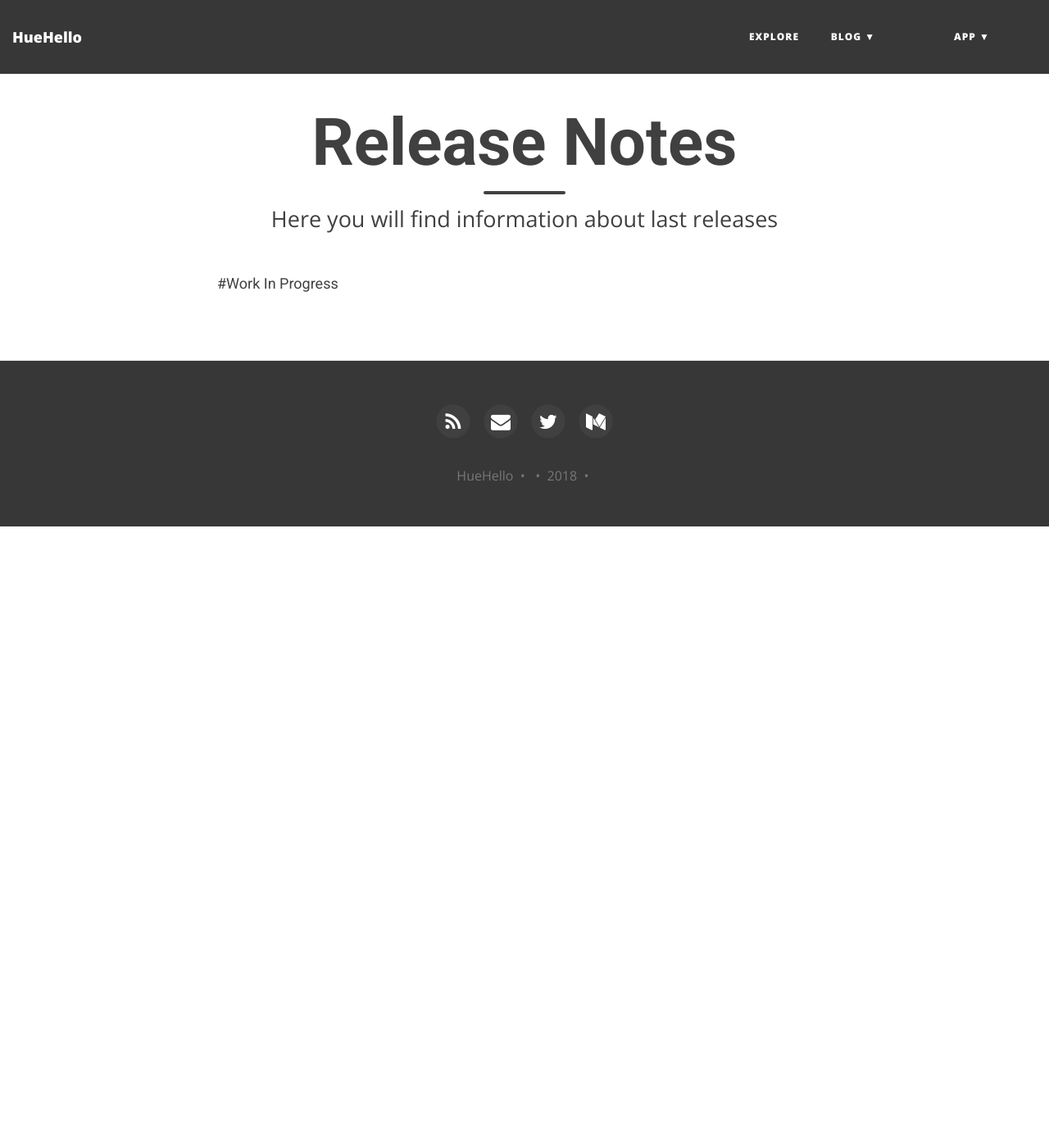
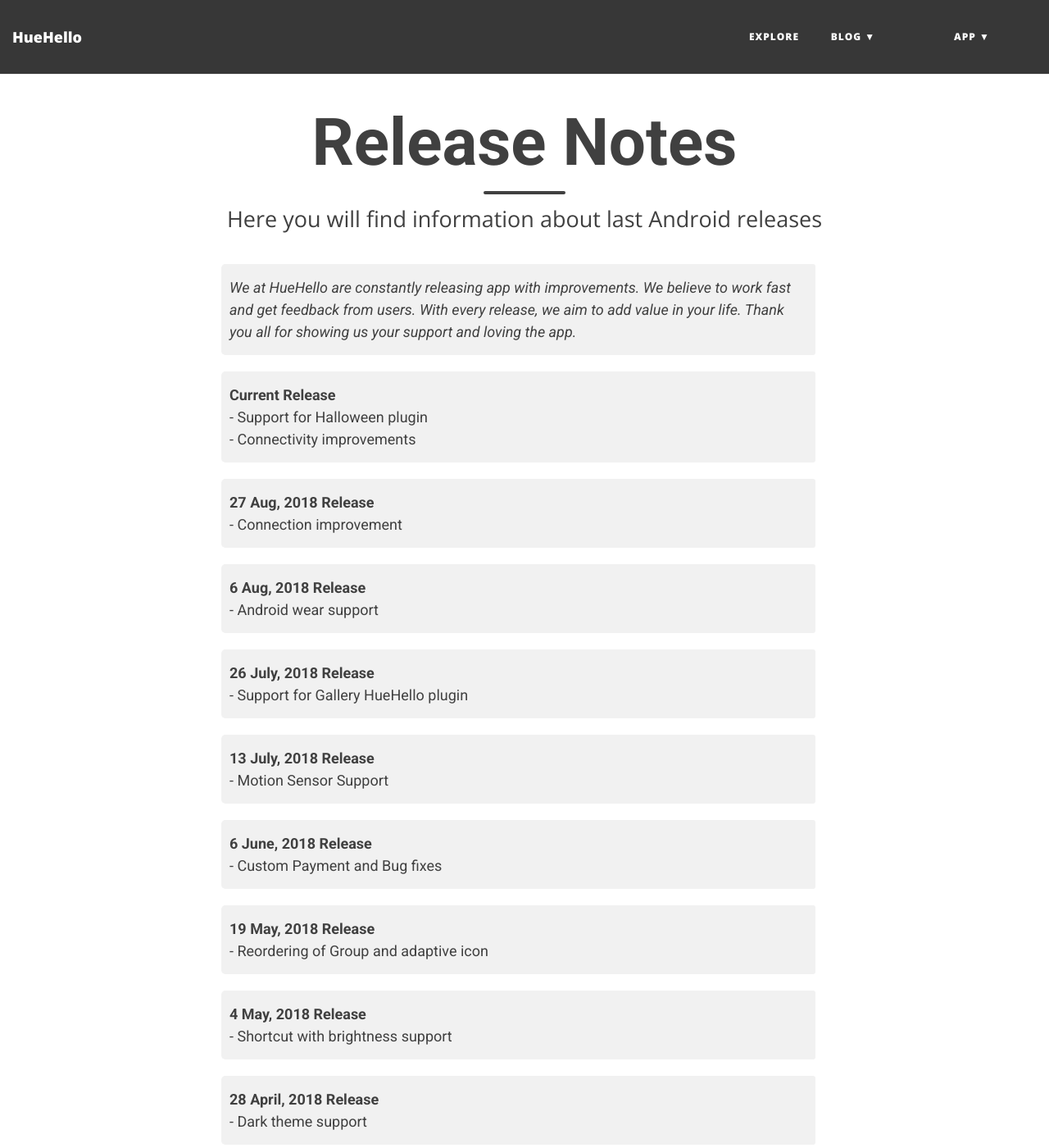
Before and after one commit to huehello/website, a Jekyll site: the page built from release-notes/huehello.md, in a window 1280 px wide and 1400 px high. Shown: the whole window at 82% size. Built offline with Jekyll 4.4.1, drawn with Linux system fonts in a browser that asks for light colours; nearby versions of some CDN libraries; some of the changed text lies outside the part shown.

Commit message:
updated release-notes page

```diff
--- a/release-notes/huehello.md
+++ b/release-notes/huehello.md
@@ -1,7 +1,82 @@
 ---
 layout: page
 title: Release Notes
-subtitle: Here you will find information about last releases
+subtitle: Here you will find information about last Android releases
 ---
 
-#Work In Progress
+{: .box-plain}
+*We at HueHello are constantly releasing app with improvements. We believe to work fast and get feedback from users. With every release, we aim to add value in your life. Thank you all for showing us your support and loving the app.*
+
+{: .box-plain}
+ **Current Release**<br/> - Support for Halloween plugin<br/> - Connectivity improvements
+
+
+{: .box-plain}
+ **27 Aug, 2018 Release**<br/> - Connection improvement
+
+{: .box-plain}
+ **6 Aug, 2018 Release**<br/> - Android wear support
+
+ {: .box-plain}
+ **26 July, 2018 Release**<br/> - Support for Gallery HueHello plugin
+
+ {: .box-plain}
+ **13 July, 2018 Release**<br/> - Motion Sensor Support
+
+ {: .box-plain}
+ **6 June, 2018 Release**<br/> - Custom Payment and Bug fixes
+
+{: .box-plain}
+ **19 May, 2018 Release**<br/> - Reordering of Group and adaptive icon
+
+ {: .box-plain}
+ **4 May, 2018 Release**<br/> - Shortcut with brightness support
+
+ {: .box-plain}
+ **28 April, 2018 Release**<br/> - Dark theme support
+
+ {: .box-plain}
+ **16 April, 2018 Release**<br/> - Smart Notification
+
+ {: .box-plain}
+ **5 May, 2018 Release**<br/> - Out of home connection support
+
+ {: .box-plain}
+ **25 March, 2018 Release**<br/> - 6 Themes inside app
+
+  {: .box-plain}
+ **9 Feb, 2018 Release**<br/> - Schedule with shortcut
+
+  {: .box-plain}
+ **27 Jan, 2018 Release**<br/> - Fadein Fadeout in scene
+
+  {: .box-plain}
+ **1 Jan, 2018 Release**<br/> - Custom Scene
+
+  {: .box-plain}
+ **6 Dec, 2017 Release**<br/> - German translation improvement
+
+  {: .box-plain}
+ **22 Nov, 2017 Release**<br/> - Animated scene fixed
+
+  {: .box-plain}
+ **7 Nov, 2017 Release**<br/> - More moods and scenes added
+
+ {: .box-plain}
+ **23 Oct, 2017 Release**<br/> - Payment page flow improvements
+
+ {: .box-plain}
+ **15 Oct, 2017 Release**<br/> - Open app from notification and widget
+
+ {: .box-plain}
+ **9 Oct, 2017 Release**<br/> - Widget support
+
+{: .box-plain}
+**1 Oct, 2017 Release**<br/> - Infant release
+
+{: .box-plain}
+**Hard work :: Pre Release**
+
+
+{: .box-plain}
+*We aim to become the number 1 app for your Philips hue lights, we hope you keep supporting us by becoming pro user and with your positive reviews. Feel free to write us for any query, our email is huehello365@gmail.com*
```
